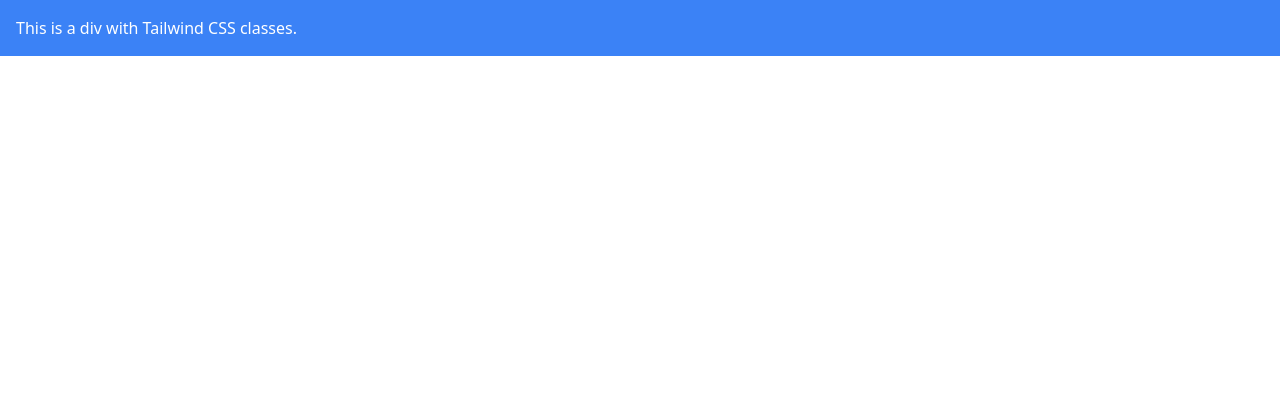
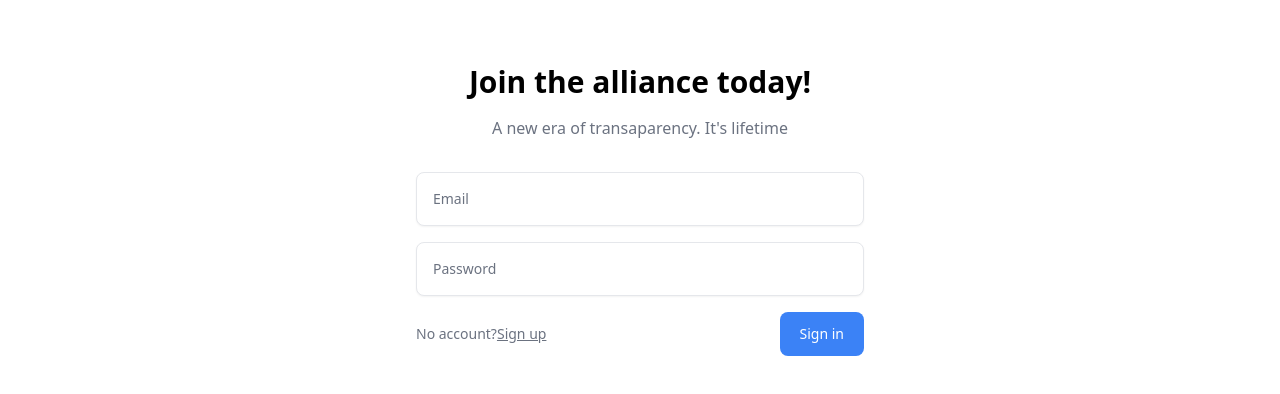
Before and after one commit to Mpilo-Pillz/react-playground, a React (Vite) app in the folder tailwind-reduxtoolkit-formik/: page / in a window 1280 px wide. Shown: the top 394 px of the page. Built offline with nearby package versions, Linux system fonts and the light colour scheme.

Commit message:
adding tailwind forms

```diff
--- a/tailwind-reduxtoolkit-formik/package.json
+++ b/tailwind-reduxtoolkit-formik/package.json
@@ -10,6 +10,7 @@
     "preview": "vite preview"
   },
   "dependencies": {
+    "@tailwindcss/forms": "^0.5.7",
     "autoprefixer": "^10.4.16",
     "formik": "^2.4.5",
     "postcss": "^8.4.32",
--- a/tailwind-reduxtoolkit-formik/src/App.tsx
+++ b/tailwind-reduxtoolkit-formik/src/App.tsx
@@ -1,9 +1,7 @@
+import Login from "./pages/auth/Login/Login";
+
 function App() {
-  return (
-    <div className="bg-blue-500 text-white p-4">
-      This is a div with Tailwind CSS classes.
-    </div>
-  );
+  return <Login />;
 }
 
 export default App;
--- /dev/null
+++ b/tailwind-reduxtoolkit-formik/src/components/TextInput.tsx
@@ -0,0 +1,48 @@
+import { useField } from "formik";
+import React, { InputHTMLAttributes } from "react";
+
+const TextInput: React.FC<
+  InputHTMLAttributes<HTMLInputElement> & { name: string }
+> = (props) => {
+  const { name, placeholder, type = "text" } = props;
+  const [field, { error }] = useField<string>(name);
+  return (
+    <div>
+      <label htmlFor={props.id} className="sr-only">
+        {placeholder}
+      </label>
+
+      <div className="relative">
+        <input
+          {...props}
+          data-testid={props.id}
+          type={type}
+          placeholder={placeholder}
+          className="w-full rounded-lg border-gray-200 p-4 pe-12 text-sm shadow-sm"
+          {...field}
+        />
+
+        {/* <span className="absolute inset-y-0 end-0 grid place-content-center px-4">
+          <svg
+            xmlns="http://www.w3.org/2000/svg"
+            className="h-4 w-4 text-gray-400"
+            fill="none"
+            viewBox="0 0 24 24"
+            stroke="currentColor"
+          >
+            <path
+              strokeLinecap="round"
+              strokeLinejoin="round"
+              strokeWidth="2"
+              d="M16 12a4 4 0 10-8 0 4 4 0 008 0zm0 0v1.5a2.5 2.5 0 005 0V12a9 9 0 10-9 9m4.5-1.206a8.959 8.959 0 01-4.5 1.207"
+            />
+          </svg>
+        </span> */}
+
+        {error ? <p>{error}</p> : null}
+      </div>
+    </div>
+  );
+};
+
+export default TextInput;
--- /dev/null
+++ b/tailwind-reduxtoolkit-formik/src/components/forms/types.ts
@@ -0,0 +1,4 @@
+export interface FormProps {
+  loading: boolean;
+  isValid: boolean;
+}
--- a/tailwind-reduxtoolkit-formik/tailwind.config.js
+++ b/tailwind-reduxtoolkit-formik/tailwind.config.js
@@ -2,7 +2,19 @@
 export default {
   content: ["./src/**/*.{js,jsx,ts,tsx}"],
   theme: {
-    extend: {},
+    extend: {
+      colors: {
+        primary: "#FF5722",
+        secondary: "#2196F3",
+        tertiary: "#4CAF50",
+      },
+      screens: {
+        sm: "640px", //  mobile phones
+        md: "768px", //  tablets
+        lg: "1024px", //  laptops/desktops
+        xl: "1280px", //  large desktops
+      },
+    },
   },
-  plugins: [],
+  plugins: [require("@tailwindcss/forms")],
 };
```
Also changed, not shown: 1 other file (tests, documents, lock files or other folders).
